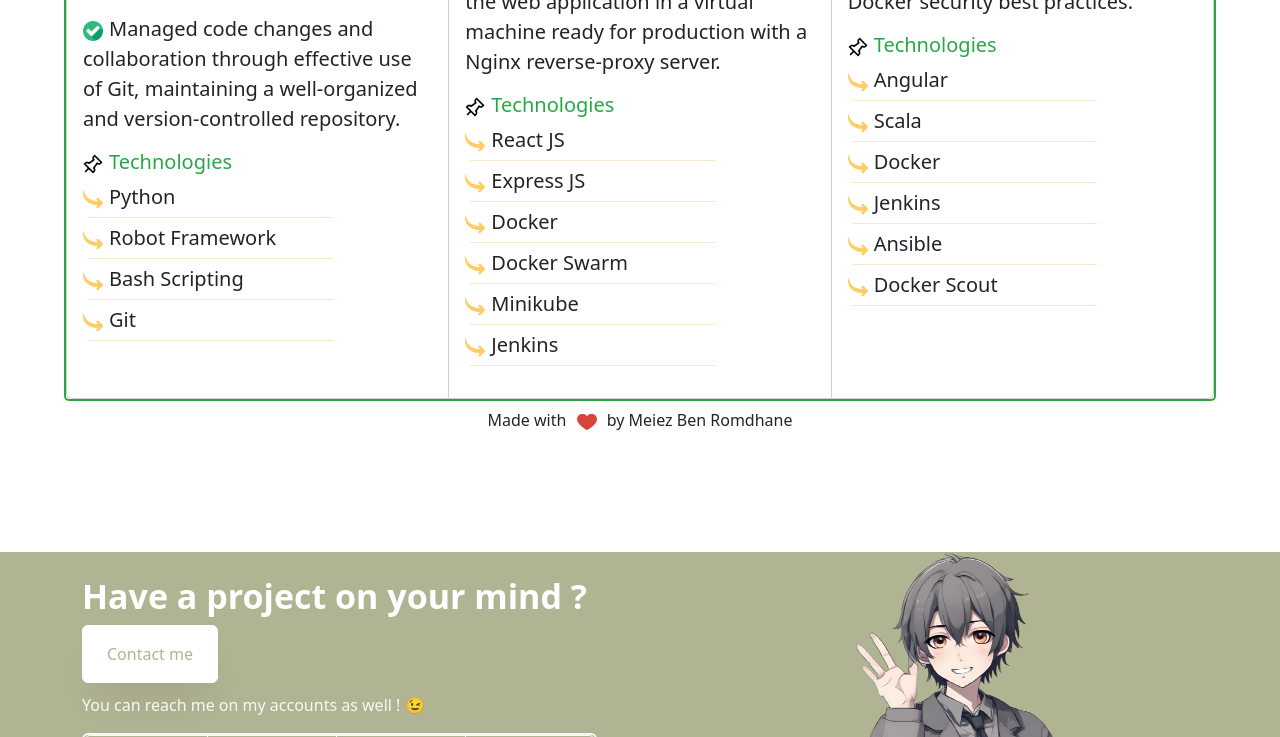
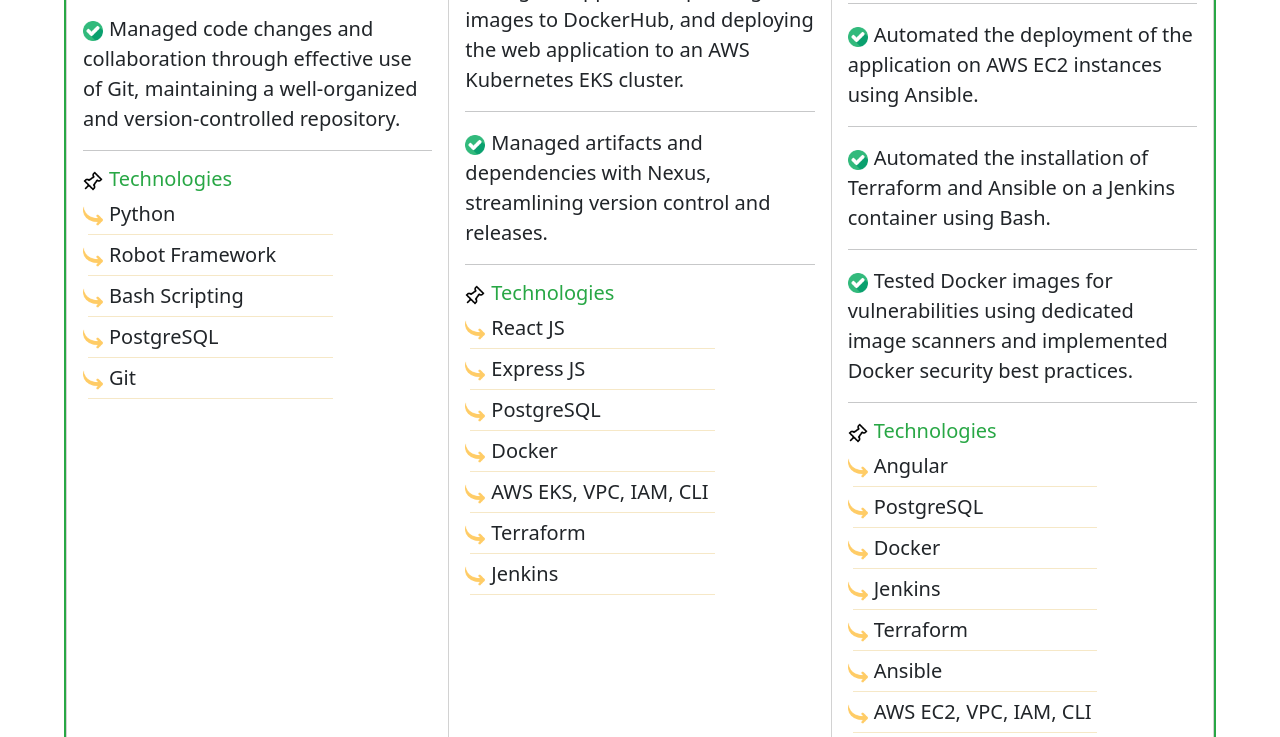
Before and after one commit to MeizBR/Portfolio, a plain HTML site: page index.html in a window 1280 px wide. Shown: the part 6230-6967 px from the top of the page. Drawn offline with nearby package versions, Linux system fonts and the light colour scheme; some packages are replaced by stand-ins of ours; no server answers; files whose address does not match are found by name.

Commit message:
tweaking

```diff
--- a/index.html
+++ b/index.html
@@ -380,7 +380,7 @@
 
 					<img style="height: 20px; width: 20px; margin-right: 6px" src="images/checked.png" alt="">Successfully reduced the time required for executing manual tests by 50%, enhancing overall efficiency and allowing the QA team to focus on more complex testing tasks.<br><hr>
 
-					<img style="height: 20px; width: 20px; margin-right: 6px" src="images/checked.png" alt="">Managed code changes and collaboration through effective use of Git, maintaining a well-organized and version-controlled repository.
+					<img style="height: 20px; width: 20px; margin-right: 6px" src="images/checked.png" alt="">Managed code changes and collaboration through effective use of Git, maintaining a well-organized and version-controlled repository.<br><hr>
 				</p>
 				<p class="card-text">
 					<h5><img style="height: 20px; width: 20px; margin-right: 6px" src="images/pin.png" alt="">Technologies</h5>
@@ -389,6 +389,8 @@
 					<img style="height: 20px; width: 20px; margin-right: 6px" src="images/arrow.png" alt="">Robot Framework<br><hr style="width: 70%; color: goldenrod; margin: 5px;">
 
 					<img style="height: 20px; width: 20px; margin-right: 6px" src="images/arrow.png" alt="">Bash Scripting<br><hr style="width: 70%; color: goldenrod; margin: 5px;">
+
+					<img style="height: 20px; width: 20px; margin-right: 6px" src="images/arrow.png" alt="">PostgreSQL<br><hr style="width: 70%; color: goldenrod; margin: 5px;">
 
 					<img style="height: 20px; width: 20px; margin-right: 6px" src="images/arrow.png" alt="">Git<br><hr style="width: 70%; color: goldenrod; margin: 5px;">
 				</p>
@@ -399,7 +401,7 @@
 			  <img src="images/do.jpg" class="card-img-top" alt="...">
 			  <div class="card-body">
 				<p class="card-text"><small class="text-body-secondary">Duration: 07/2023 - 08/2023</small></p>
-				<h5 class="card-title"><img style="height: 20px; width: 20px; margin-right: 6px" src="images/pin.png" alt="">Skills Enhancement Internship</h5>
+				<h5 class="card-title"><img style="height: 20px; width: 20px; margin-right: 6px" src="images/pin.png" alt="">Summer Internship, Web application for monitoring sensors in Sousse</h5>
 				<h5 class="card-title"><img style="height: 20px; width: 20px; margin-right: 6px" src="images/pin.png" alt="">Company : <span style="color: black;">Imbus</span></h5>
 				<p style="text-align: justify;" class="card-text">
 					<h5><img style="height: 20px; width: 20px; margin-right: 6px" src="images/pin.png" alt="">Project Topic</h5>
@@ -412,7 +414,9 @@
 
 					<img style="height: 20px; width: 20px; margin-right: 6px" src="images/checked.png" alt="">Deployed the application on an AWS EKS cluster using Terraform and AWS CLI, implementing Deployments, StatefulSets, and Services to establish communication between pods and their associated containers.<br><hr>
 
-					<img style="height: 20px; width: 20px; margin-right: 6px" src="images/checked.png" alt="">Building a CI/CD Pipeline for testing the application, pushing built images to Dockerhub and deploying the web application in a virtual machine ready for production with a Nginx reverse-proxy server.
+					<img style="height: 20px; width: 20px; margin-right: 6px" src="images/checked.png" alt="">Developed a CI/CD pipeline for testing the application, pushing built images to DockerHub, and deploying the web application to an AWS Kubernetes EKS cluster.<br><hr>
+
+					<img style="height: 20px; width: 20px; margin-right: 6px" src="images/checked.png" alt="">Managed artifacts and dependencies with Nexus, streamlining version control and releases.<br><hr>
 				</p>
 				<p class="card-text">
 					<h5><img style="height: 20px; width: 20px; margin-right: 6px" src="images/pin.png" alt="">Technologies</h5>
@@ -421,11 +425,13 @@
 
 					<img style="height: 20px; width: 20px; margin-right: 6px" src="images/arrow.png" alt="">Express JS<br><hr style="width: 70%; color: goldenrod; margin: 5px;">
 
+					<img style="height: 20px; width: 20px; margin-right: 6px" src="images/arrow.png" alt="">PostgreSQL<br><hr style="width: 70%; color: goldenrod; margin: 5px;">
+
 					<img style="height: 20px; width: 20px; margin-right: 6px" src="images/arrow.png" alt="">Docker<br><hr style="width: 70%; color: goldenrod; margin: 5px;">
 
-					<img style="height: 20px; width: 20px; margin-right: 6px" src="images/arrow.png" alt="">Docker Swarm<br><hr style="width: 70%; color: goldenrod; margin: 5px;">
+					<img style="height: 20px; width: 20px; margin-right: 6px" src="images/arrow.png" alt="">AWS EKS, VPC, IAM, CLI<br><hr style="width: 70%; color: goldenrod; margin: 5px;">
 
-					<img style="height: 20px; width: 20px; margin-right: 6px" src="images/arrow.png" alt="">Minikube<br><hr style="width: 70%; color: goldenrod; margin: 5px;">
+					<img style="height: 20px; width: 20px; margin-right: 6px" src="images/arrow.png" alt="">Terraform<br><hr style="width: 70%; color: goldenrod; margin: 5px;">
 
 					<img style="height: 20px; width: 20px; margin-right: 6px" src="images/arrow.png" alt="">Jenkins<br><hr style="width: 70%; color: goldenrod; margin: 5px;">
 				</p>
@@ -440,28 +446,38 @@
 				<h5 class="card-title"><img style="height: 20px; width: 20px; margin-right: 6px" src="images/pin.png" alt="">Company : <span style="color: black;">Imbus</span></h5>
 				<p style="text-align: justify;" class="card-text">
 					<h5><img style="height: 20px; width: 20px; margin-right: 6px" src="images/pin.png" alt="">Project Topic</h5>
-					<img style="height: 20px; width: 20px; margin-right: 6px" src="images/checked.png" alt=""> Design and development of a specialized web application for human resources management of Imbus.<br><hr>
+					<img style="height: 20px; width: 20px; margin-right: 6px" src="images/checked.png" alt=""> Designed and developed a specialized web application for managing human resources at Imbus.<br><hr>
 
-					<img style="height: 20px; width: 20px; margin-right: 6px" src="images/checked.png" alt=""> This specialized application will serve as a centralized platform to streamline various HR processes, including employee data management, activities tracking, leaves management, and internal communication through a dedicated real time notifications system implemented through Web Sockets.<br><hr>
+					<img style="height: 20px; width: 20px; margin-right: 6px" src="images/checked.png" alt="">Created a centralized platform to streamline HR processes such as employee data management, activity tracking, leave management, and internal communication, featuring a real-time notification system implemented with WebSockets.<br><hr>
 
-					<img style="height: 20px; width: 20px; margin-right: 6px" src="images/checked.png" alt=""> Containerizing the application using into Docker images and running its associated containers using Docker Compose technology.<br><hr>
+					<img style="height: 20px; width: 20px; margin-right: 6px" src="images/checked.png" alt="">Containerized the application using Docker, creating Docker images and managing containers with Docker Compose. Implemented Nginx as a Load Balancer and Reverse Proxy to efficiently route traffic.<br><hr>
 
-					<img style="height: 20px; width: 20px; margin-right: 6px" src="images/checked.png" alt="">Establishing a CI/CD Pipeline for running unit tests, end-to-end tests and linting/format tests, pushing built images to Dockerhub and deploying the web application in a virtual machine ready for production with a Nginx reverse-proxy server.<br><hr>
+					<img style="height: 20px; width: 20px; margin-right: 6px" src="images/checked.png" alt="">Established a CI/CD pipeline to run unit tests, end-to-end tests, and linting/format tests, push built images to DockerHub, and deploy the web application on an AWS EC2 instance.<br><hr>
 
-					<img style="height: 20px; width: 20px; margin-right: 6px" src="images/checked.png" alt=""> Testing the Docker images for any vulnerabilities using dedicated image scanners and establishing Docker security best practices.
+					<img style="height: 20px; width: 20px; margin-right: 6px" src="images/checked.png" alt="">Provisioned VPC and EC2 instances using Terraform for infrastructure management.<br><hr>
+
+					<img style="height: 20px; width: 20px; margin-right: 6px" src="images/checked.png" alt="">Automated the deployment of the application on AWS EC2 instances using Ansible.<br><hr>
+
+					<img style="height: 20px; width: 20px; margin-right: 6px" src="images/checked.png" alt="">Automated the installation of Terraform and Ansible on a Jenkins container using Bash.<br><hr>
+
+					<img style="height: 20px; width: 20px; margin-right: 6px" src="images/checked.png" alt="">Tested Docker images for vulnerabilities using dedicated image scanners and implemented Docker security best practices.<br><hr>
 				</p>
 				<p class="card-text">
 					<h5><img style="height: 20px; width: 20px; margin-right: 6px" src="images/pin.png" alt="">Technologies</h5>
 
 					<img style="height: 20px; width: 20px; margin-right: 6px" src="images/arrow.png" alt="">Angular<br><hr style="width: 70%; color: goldenrod; margin: 5px;">
 
-					<img style="height: 20px; width: 20px; margin-right: 6px" src="images/arrow.png" alt="">Scala<br><hr style="width: 70%; color: goldenrod; margin: 5px;">
+					<img style="height: 20px; width: 20px; margin-right: 6px" src="images/arrow.png" alt="">PostgreSQL<br><hr style="width: 70%; color: goldenrod; margin: 5px;">
 
 					<img style="height: 20px; width: 20px; margin-right: 6px" src="images/arrow.png" alt="">Docker<br><hr style="width: 70%; color: goldenrod; margin: 5px;">
 
 					<img style="height: 20px; width: 20px; margin-right: 6px" src="images/arrow.png" alt="">Jenkins<br><hr style="width: 70%; color: goldenrod; margin: 5px;">
 
+					<img style="height: 20px; width: 20px; margin-right: 6px" src="images/arrow.png" alt="">Terraform<br><hr style="width: 70%; color: goldenrod; margin: 5px;">
+
 					<img style="height: 20px; width: 20px; margin-right: 6px" src="images/arrow.png" alt="">Ansible<br><hr style="width: 70%; color: goldenrod; margin: 5px;">
+
+					<img style="height: 20px; width: 20px; margin-right: 6px" src="images/arrow.png" alt="">AWS EC2, VPC, IAM, CLI<br><hr style="width: 70%; color: goldenrod; margin: 5px;">
 
 					<img style="height: 20px; width: 20px; margin-right: 6px" src="images/arrow.png" alt="">Docker Scout<br><hr style="width: 70%; color: goldenrod; margin: 5px;">
 				</p>
```
